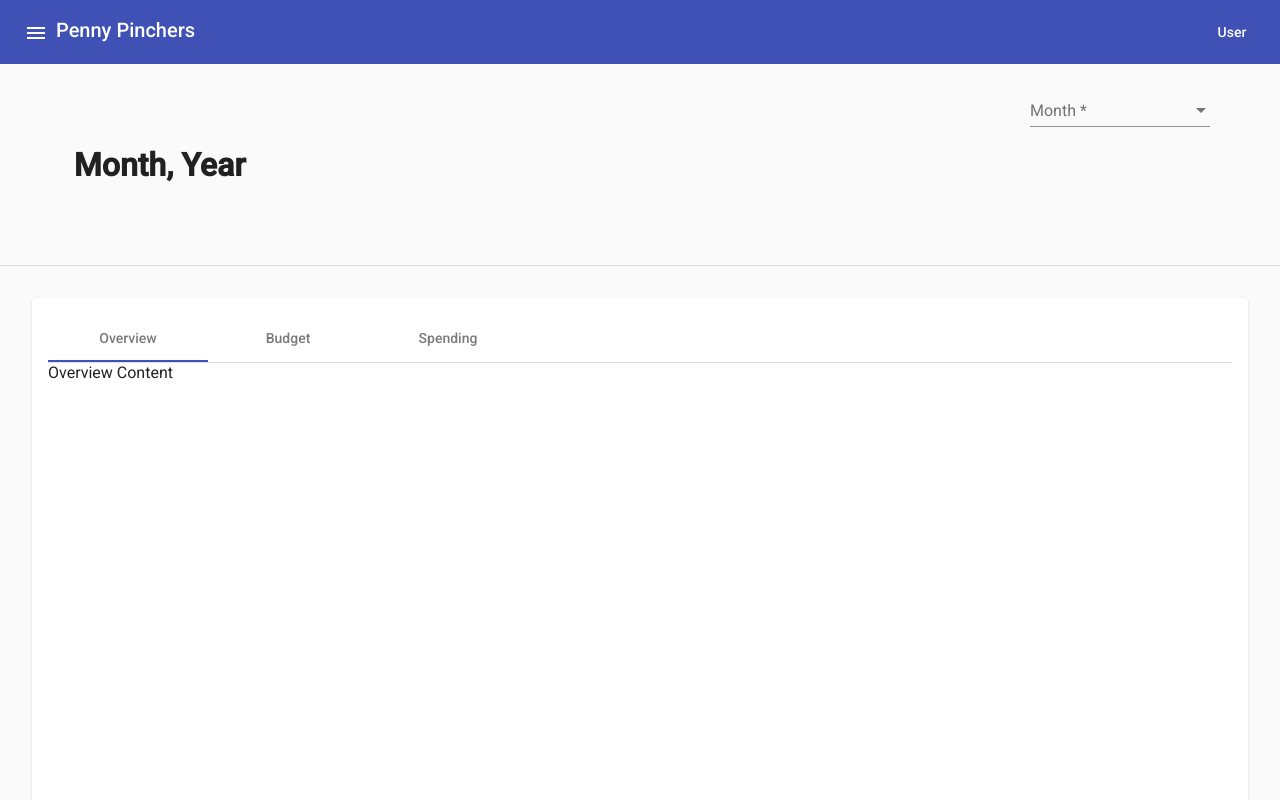
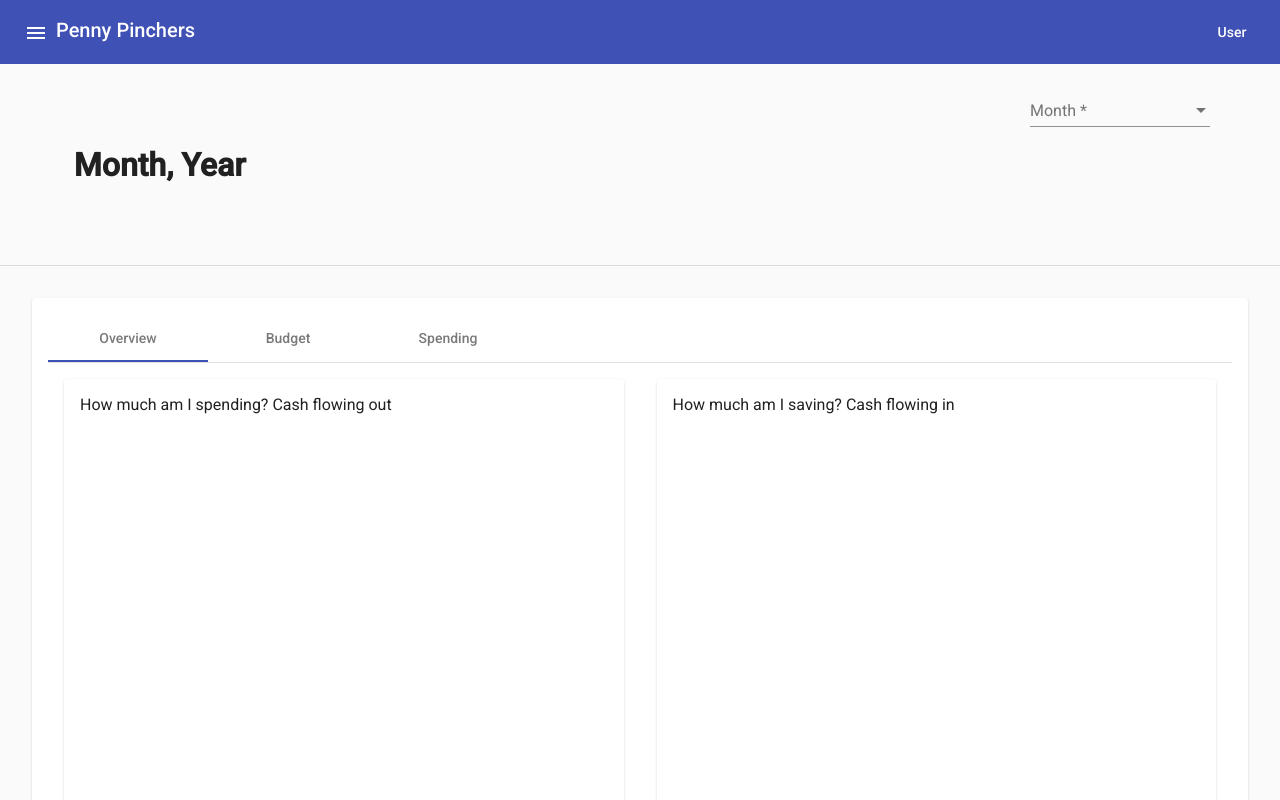
Before and after one commit to anngo14/PennyPinchers, an Angular app: page / in a window 1280 px wide. Built offline with nearby package versions, Linux system fonts and the light colour scheme.

Commit message:
iterated home page

```diff
--- a/src/app/home/home.component.css
+++ b/src/app/home/home.component.css
@@ -1,4 +1,19 @@
 .mainContainer{
     margin: 2em;
-    height: 32em;
+    height: 40em;
 }
+.overviewCard{
+    margin: 1em;
+    height: 33em;
+    width: 100%;
+}
+.budgetCard{
+    margin: 1em;
+    height: 33em;
+    width: 100%;
+}
+.spendingCard{
+    margin: 1em;
+    height: 33em;
+    width: 100%;
+}
--- a/src/app/home/home.component.html
+++ b/src/app/home/home.component.html
@@ -28,9 +28,50 @@
 <mat-divider></mat-divider>
 <mat-card class="mainContainer">
     <mat-tab-group>
-        <mat-tab label='Overview'>Overview Content</mat-tab>
-        <mat-tab label='Budget'>Budget Content</mat-tab>
-        <mat-tab label="Spending">Spending Content</mat-tab>
+        <mat-tab label='Overview'>
+            <mat-grid-list cols='2' rowHeight='37em'>
+                <mat-grid-tile>
+                    <mat-card class="overviewCard">
+                        How much am I spending?
+                        Cash flowing out
+                    </mat-card>
+                </mat-grid-tile>
+                <mat-grid-tile>
+                    <mat-card class="overviewCard">
+                        How much am I saving?
+                        Cash flowing in
+                    </mat-card>
+                </mat-grid-tile>
+            </mat-grid-list>
+        </mat-tab>
+        <mat-tab label='Budget'>
+            <mat-grid-list cols='1' rowHeight='37em'>
+                <mat-grid-tile>
+                    <mat-card class="budgetCard">
+                        How much can I save?
+                        How much should I save?
+                        How much can I spend?
+                        Do I have enough room for special occasions or emergencies?
+                        How much do I want to save?
+                    </mat-card>
+                </mat-grid-tile>
+            </mat-grid-list>
+        </mat-tab>
+        <mat-tab label="Spending">
+            <mat-grid-list cols='1' rowHeight='37em'>
+                <mat-grid-tile>
+                    <mat-card class="spendingCard">
+                        What am I spending money on?
+                        What recurring payments am I making?
+                        What are my largest transactions?
+                        Can I afford this lifestyle?
+                        Am I spending more than I can save?
+                        What do I need to spend money on?
+                    </mat-card>
+                </mat-grid-tile>
+            </mat-grid-list>
+        </mat-tab>
     </mat-tab-group>
 </mat-card>
 <mat-divider></mat-divider>
+<div style="height: 8em;"></div>
```
